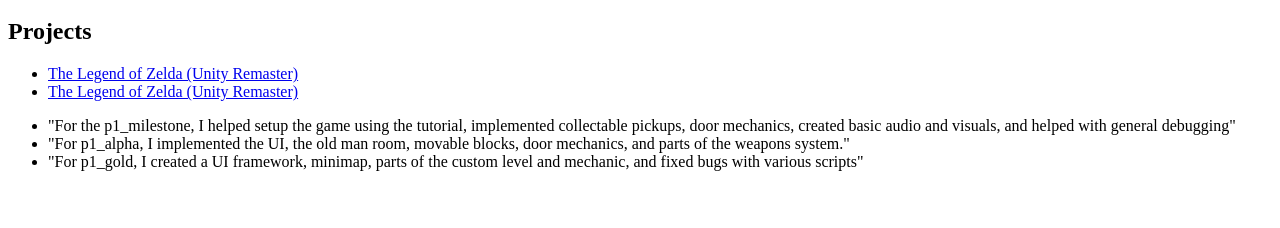
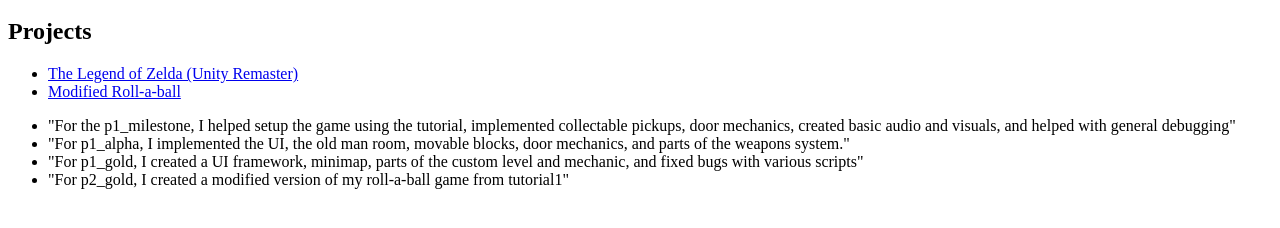
Before and after one commit to The-Big-K/eecs494-p1, a plain HTML site: page index.html in a window 1280 px wide. Shown: the part 48-276 px from the top of the page. Drawn offline with Linux system fonts and the light colour scheme.

Commit message:
Update index.html

```diff
--- a/index.html
+++ b/index.html
@@ -8,13 +8,14 @@
 <!-- TODO: Erase one of these two. Replace the 'href' link below with a link to your WebGL build page. -->
 <ul>
   <li><a href="https://derickson2402.itch.io/legend-of-zelda">The Legend of Zelda (Unity Remaster)</a></li>
-  <li><a href="https://ikaushik.itch.io/test">The Legend of Zelda (Unity Remaster)</a></li>
+  <li><a href="https://ikaushik.itch.io/test">Modified Roll-a-ball</a></li>
 </ul>
 
 <ul>
   <li>"For the p1_milestone, I helped setup the game using the tutorial, implemented collectable pickups, door mechanics, created basic audio and visuals, and helped with general debugging"</li>
   <li>"For p1_alpha, I implemented the UI, the old man room, movable blocks, door mechanics, and parts of the weapons system."</li>
   <li>"For p1_gold, I created a UI framework, minimap, parts of the custom level and mechanic, and fixed bugs with various scripts"</li>
+  <li>"For p2_gold, I created a modified version of my roll-a-ball game from tutorial1"</li>
 </ul>
 
 </html>
```
